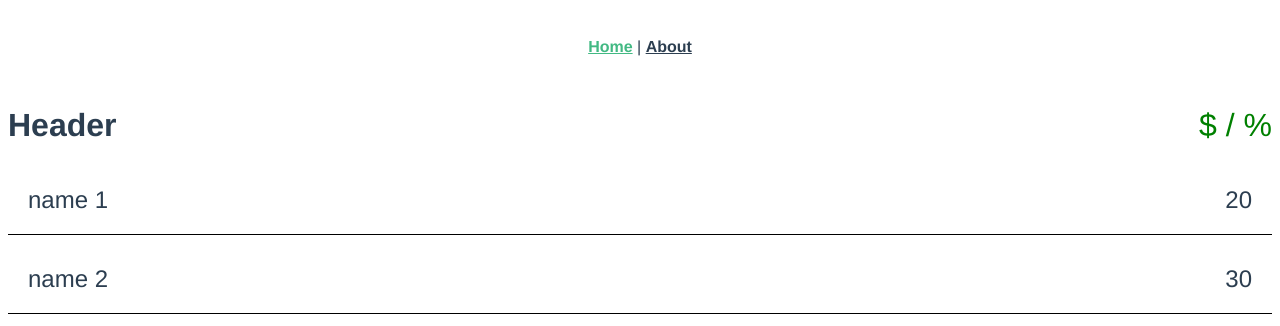
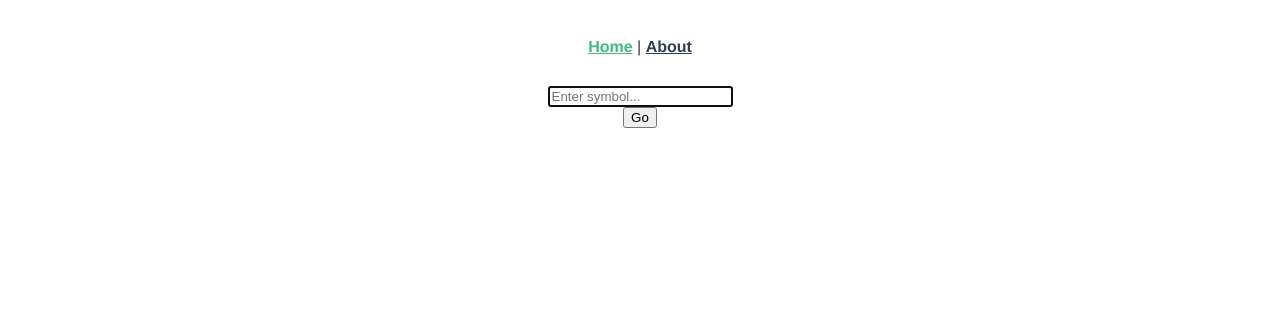
Before and after one commit to piknikki/stock-tracker, a Vue app: page / in a window 1280 px wide. Shown: the top 326 px of the page. Built offline with nearby package versions, Linux system fonts and the light colour scheme.

Commit message:
got the api call working

```diff
--- a/package.json
+++ b/package.json
@@ -20,6 +20,7 @@
     "@vue/cli-plugin-vuex": "~4.5.0",
     "@vue/cli-service": "~4.5.0",
     "@vue/eslint-config-standard": "^5.1.2",
+    "axios": "^0.19.2",
     "babel-eslint": "^10.1.0",
     "eslint": "^6.7.2",
     "eslint-plugin-import": "^2.20.2",
--- /dev/null
+++ b/src/components/StockQuote.vue
@@ -0,0 +1,38 @@
+<template>
+  <div class="quote" v-if="stock.symbol">
+    <div class="row">
+      <div class="col-6">Symbol:</div>
+      <div class="col-6">{{stock.symbol}}</div>
+    </div>
+    <div class="row">
+      <div class="col-6">Company Name:</div>
+      <div class="col-6">{{stock.companyName}}</div>
+    </div>
+    <div class="row">
+      <div class="col-6">Latest Price (USD):</div>
+      <div class="col-6">{{stock.latestPrice}}</div>
+    </div>
+    <div class="row">
+      <div class="col-6">Change (USD):</div>
+      <div class="col-6">{{stock.change}}</div>
+    </div>
+    <div class="row">
+      <div class="col-6">Change (%):</div>
+      <div class="col-6">{{stock.changePercent}}</div>
+    </div>
+    <div class="row">
+      <div class="col-6">Latest Time:</div>
+      <div class="col-6">{{stock.latestTime}}</div>
+    </div>
+  </div>
+</template>
+
+<script>
+export default {
+  props: ['stock']
+}
+</script>
+
+<style scoped>
+
+</style>
--- a/src/views/Home.vue
+++ b/src/views/Home.vue
@@ -1,41 +1,108 @@
 <template>
-  <div id="app">
-    <div id="header">
-      <h1>Header</h1>
-      <span class="green-items">${{ currentPrice }} / {{ percentage }}%</span>
+  <div class="container-fluid margins">
+    <div class="row">
+      <div class="col-10">
+        <input type="text"
+               autofocus placeholder="Enter symbol..." v-model="symbol" v-on:keyup.enter="search"/>
+      </div>
+      <div class="col-2">
+        <input type="button" value="Go" v-on:click="search" />
+      </div>
     </div>
 
-    <ul class="items" v-for="item in items" :key="item">
-      <li>
-        <span>{{ item.name }}</span>
-        <span class="price">{{ item.price }}</span>
-      </li>
-    </ul>
+    <stock-quote v-bind:stock="stock"></stock-quote>
+    <div class="alert alert-danger" role="alert" v-if="error">
+      <strong>Error!</strong> {{this.error}}
+    </div>
   </div>
 </template>
 
+<!--<template>-->
+<!--  <div id="app">-->
+<!--    <div id="header">-->
+<!--      <h1>Header</h1>-->
+<!--      <span class="green-items">${{ currentPrice }} / {{ percentage }}%</span>-->
+<!--    </div>-->
+
+<!--    <ul class="items" v-for="item in items" :key="item">-->
+<!--      <li>-->
+<!--        <span>{{ item.name }}</span>-->
+<!--        <span class="price">{{ item.price }}</span>-->
+<!--      </li>-->
+<!--    </ul>-->
+<!--    <div>-->
+<!--      <input type="text"-->
+<!--      placeholder="Enter symbol "-->
+<!--      v-model="symbol"-->
+<!--      >-->
+<!--      <button>Search</button>-->
+<!--    </div>-->
+<!--  </div>-->
+<!--</template>-->
+
 <script>
 // @ is an alias to /src
+import StockQuote from '@/components/StockQuote'
 
 export default {
-  name: 'Home',
   data () {
     return {
+      stock: {},
+      error: '',
+      symbol: ''
+    }
+    // return {
+    //   items: [
+    //     {
+    //       name: 'name 1',
+    //       price: 20.00,
+    //       currentPrice: 3.99,
+    //       percentage: 2.5
+    //     },
+    //     {
+    //       name: 'name 2',
+    //       price: 30.00,
+    //       currentPrice: 3.99,
+    //       percentage: 6.5
+    //     }
+    //   ]
+    // }
+  },
+  components: {
+    'stock-quote': StockQuote
+  },
+  methods: {
+    init () {
+      this.stock = {}
+      this.error = ''
+    },
+    search () {
+      const axios = require('axios')
 
-      items: [
-        {
-          name: 'name 1',
-          price: 20.00,
-          currentPrice: 3.99,
-          percentage: 2.5
-        },
-        {
-          name: 'name 2',
-          price: 30.00,
-          currentPrice: 3.99,
-          percentage: 6.5
+      axios({
+        method: 'GET',
+        url: 'https://investors-exchange-iex-trading.p.rapidapi.com/stock/' + this.symbol + '/book',
+        headers: {
+          'content-type': 'application/octet-stream',
+          'x-rapidapi-host': 'investors-exchange-iex-trading.p.rapidapi.com',
+          'x-rapidapi-key': '6c9880c44emsh99301f9d46cb5ebp11fbebjsn7fcfd3f93a9e',
+          useQueryString: true
         }
-      ]
+      })
+        .then((response) => {
+          this.stock = response.data.quote
+          console.log(response.data.quote)
+        })
+        .catch(this.handleErrors)
+    },
+    handleErrors (err) {
+      if (err.status === 404) {
+        this.error = ' That symbol could not be found. Please use another.'
+      } else {
+        this.stock = ''
+        this.error = ' There was an error retrieving the data. Please try again.'
+        console.log(err.response)
+      }
     }
   }
 }
```
Also changed, not shown: 1 other file (tests, documents, lock files or other folders).
